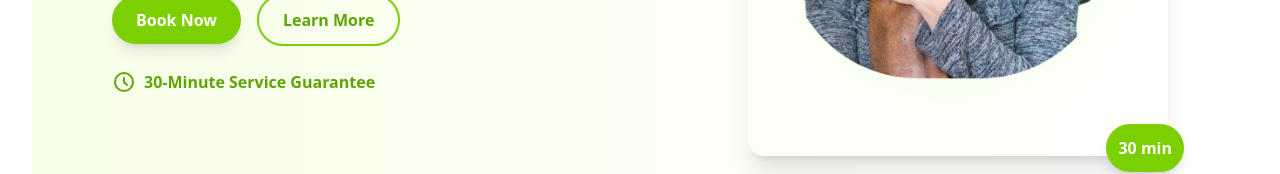
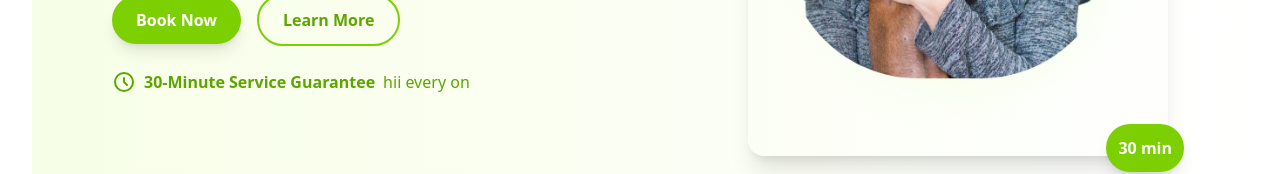
Before and after one commit to viveka941/Vetbuddy_service, a React (Vite) app in the folder frontend/: page / in a window 1280 px wide. Shown: the part 488-662 px from the top of the page. Built offline with nearby package versions, Linux system fonts and the light colour scheme.

Commit message:
check update

```diff
--- a/frontend/src/component/Hero.jsx
+++ b/frontend/src/component/Hero.jsx
@@ -26,6 +26,7 @@ const Hero = () => {
             <path strokeLinecap="round" strokeLinejoin="round" strokeWidth={2} d="M12 8v4l3 3m6-3a9 9 0 11-18 0 9 9 0 0118 0z" />
           </svg>
           <span className="font-semibold">30-Minute Service Guarantee</span>
+          <h1>hii every on </h1>
         </div>
       </div>
 
```
